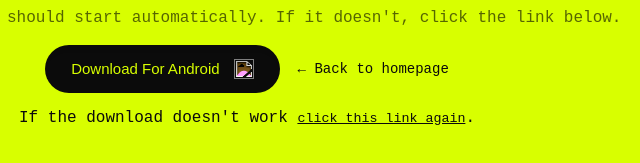
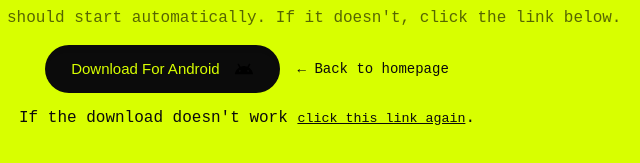
Before and after one commit to fayadgamer13/RemindLater.github.io, a plain HTML site: page thanks.html in a window 1280 px wide. Shown: the part 361-524 px from the top of the page, 393-1033 px from the left. Drawn offline with Linux system fonts and the light colour scheme; a web font is replaced by a local one.

Commit message:
Update thanks.html

```diff
--- a/thanks.html
+++ b/thanks.html
@@ -22,7 +22,7 @@
       <div class="actions">
         <button id="againBtn" class="download-btn" type="button" data-apk="https://github.com/fayadgamer13/RemindLater/releases/download/downloadapk/app-debug.apk">
   <span>Download For Android</span>
-  <img src="RemindLater.github.io/Android.svg" alt="" class="btn-android" />
+  <img src="RemindLater.github.io/Assets/Android.svg" alt="" class="btn-android" />
 </button>
 
         <a class="home-link" href="index.html">← Back to homepage</a>
```
